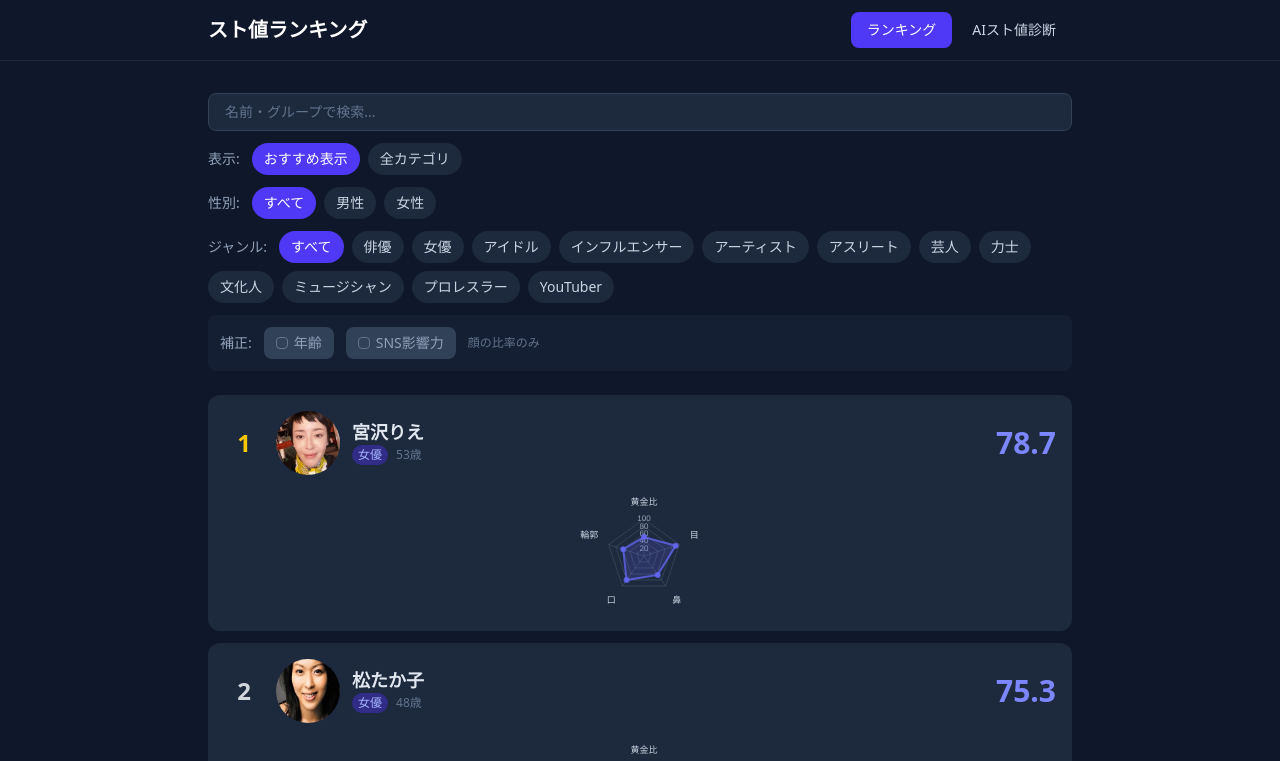
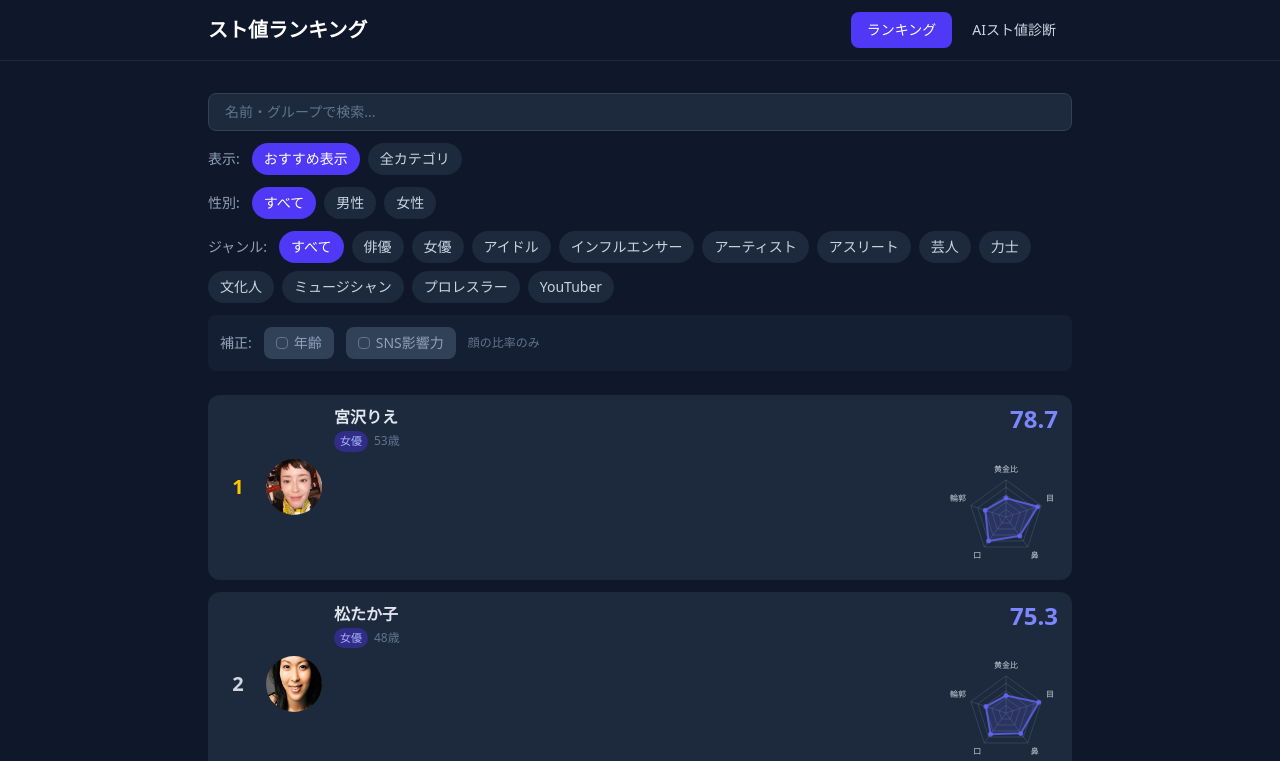
Before and after one commit to jim-auto/charm-ranking-and-lookalike, a React (Vite) app in the folder web/: page / in a window 1280 px wide. Shown: the top 761 px of the page. Built offline with nearby package versions, Linux system fonts and the light colour scheme.

Commit message:
Tighten ranking card layout

```diff
--- a/web/src/components/CelebrityCard.tsx
+++ b/web/src/components/CelebrityCard.tsx
@@ -11,7 +11,7 @@ interface Props {
 }
 
 const categoryLabel: Record<string, string> = {
-  actor: '俳優',
+  actor: '男優',
   actress: '女優',
   idol: 'アイドル',
   influencer: 'インフルエンサー',
@@ -54,50 +54,56 @@ export default function CelebrityCard({
   const hasModifier = useAge || useSns;
 
   return (
-    <div className="bg-slate-800 rounded-xl p-3 sm:p-4">
-      <div className="flex items-center gap-3">
-        <div className={`text-xl sm:text-2xl font-bold w-8 sm:w-10 text-center shrink-0 ${medalColor(rank)}`}>
+    <div className="rounded-xl bg-slate-800 px-3 py-2.5 sm:px-3.5 sm:py-3">
+      <div className="flex items-center gap-2.5 sm:gap-3">
+        <div className={`w-7 shrink-0 text-center text-lg font-bold sm:w-8 sm:text-xl ${medalColor(rank)}`}>
           {rank}
         </div>
 
         <img
           src={celebrity.thumbnail}
           alt={celebrity.name}
-          className="w-12 h-12 sm:w-16 sm:h-16 rounded-full object-cover bg-slate-700 shrink-0"
+          className="h-11 w-11 shrink-0 rounded-full bg-slate-700 object-cover sm:h-14 sm:w-14"
           loading="lazy"
         />
 
-        <div className="flex-1 min-w-0">
-          <h3 className="font-semibold text-base sm:text-lg leading-tight">{celebrity.name}</h3>
-          <div className="flex items-center gap-2 mt-0.5 flex-wrap">
-            <span className="text-xs px-1.5 py-0.5 rounded-full bg-indigo-900 text-indigo-300">
+        <div className="min-w-0 flex-1">
+          <div className="flex items-start justify-between gap-2 sm:gap-3">
+            <div className="min-w-0 flex-1">
+              <h3 className="truncate text-[15px] font-semibold leading-tight sm:text-base">
+                {celebrity.name}
+              </h3>
+              <div className="mt-1 flex flex-wrap items-center gap-x-1.5 gap-y-1">
+                <span className="rounded-full bg-indigo-900 px-1.5 py-0.5 text-[10px] text-indigo-300 sm:text-[11px]">
                   {celebrity.group ?? (categoryLabel[celebrity.category] ?? celebrity.category)}
                 </span>
-            <span className="text-xs text-slate-500">
+                <span className="text-[11px] text-slate-500 sm:text-xs">
                   {celebrity.age != null ? `${celebrity.age}歳` : '年齢不明'}
                 </span>
                 {useSns && (celebrity.totalFollowers ?? 0) > 0 && formatFollowers && (
-              <span className="text-xs text-emerald-400">
+                  <span className="text-[11px] text-emerald-400 sm:text-xs">
                     SNS {formatFollowers(celebrity.totalFollowers!)}
                   </span>
                 )}
               </div>
             </div>
 
-        <div className="text-right shrink-0">
-          <div className="text-indigo-400 text-2xl sm:text-3xl font-bold">
+            <div className="shrink-0 text-right">
+              <div className="text-xl font-bold leading-none text-indigo-400 sm:text-2xl">
                 {displayScore}
               </div>
               {hasModifier && (
-            <div className="text-xs text-slate-500">
-              顔 {rawFaceDeviation}
+                <div className="mt-1 text-[10px] leading-none text-slate-500 sm:text-[11px]">
+                  素点 {rawFaceDeviation}
                 </div>
               )}
             </div>
           </div>
 
-      <div className="flex justify-center mt-3">
-        <ScoreRadar details={celebrity.details} size="sm" />
+          <div className="mt-2 flex items-center justify-end sm:mt-1">
+            <ScoreRadar details={celebrity.details} size="xs" />
+          </div>
+        </div>
       </div>
     </div>
   );
--- a/web/src/components/ScoreRadar.tsx
+++ b/web/src/components/ScoreRadar.tsx
@@ -1,10 +1,10 @@
 import { Component, type ReactNode } from 'react';
 import {
   Chart as ChartJS,
+  Filler,
+  LineElement,
+  PointElement,
   RadialLinearScale,
-  PointElement,
-  LineElement,
-  Filler,
   Tooltip,
 } from 'chart.js';
 import { Radar } from 'react-chartjs-2';
@@ -14,24 +14,31 @@ ChartJS.register(RadialLinearScale, PointElement, LineElement, Filler, Tooltip);
 
 interface Props {
   details: ScoreDetails;
-  size?: 'sm' | 'md';
+  size?: 'xs' | 'sm' | 'md';
 }
 
 const labels = ['黄金比', '目', '鼻', '口', '輪郭'];
-const keys: (keyof ScoreDetails)[] = [
-  'golden_ratio', 'eyes', 'nose', 'mouth', 'contour',
-];
+const keys: (keyof ScoreDetails)[] = ['golden_ratio', 'eyes', 'nose', 'mouth', 'contour'];
 
 class RadarErrorBoundary extends Component<
   { children: ReactNode; fallback: ReactNode },
   { hasError: boolean }
 > {
   state = { hasError: false };
-  static getDerivedStateFromError() { return { hasError: true }; }
-  render() { return this.state.hasError ? this.props.fallback : this.props.children; }
+
+  static getDerivedStateFromError() {
+    return { hasError: true };
+  }
+
+  render() {
+    return this.state.hasError ? this.props.fallback : this.props.children;
+  }
 }
 
 function RadarChart({ details, size = 'md' }: Props) {
+  const isCompact = size === 'xs';
+  const isSmall = size === 'sm';
+
   const data = {
     labels,
     datasets: [
@@ -41,7 +48,7 @@ function RadarChart({ details, size = 'md' }: Props) {
         borderColor: 'rgba(99, 102, 241, 0.8)',
         borderWidth: 2,
         pointBackgroundColor: 'rgba(99, 102, 241, 1)',
-        pointRadius: size === 'sm' ? 2 : 3,
+        pointRadius: isCompact ? 1.5 : isSmall ? 2 : 3,
       },
     ],
   };
@@ -58,11 +65,12 @@ function RadarChart({ details, size = 'md' }: Props) {
           stepSize: 20,
           color: '#94a3b8',
           backdropColor: 'transparent',
-          font: { size: size === 'sm' ? 8 : 10 },
+          display: !isCompact,
+          font: { size: isCompact ? 0 : isSmall ? 8 : 10 },
         },
         pointLabels: {
           color: '#cbd5e1',
-          font: { size: size === 'sm' ? 9 : 12 },
+          font: { size: isCompact ? 8 : isSmall ? 9 : 12 },
         },
         grid: { color: 'rgba(148, 163, 184, 0.2)' },
         angleLines: { color: 'rgba(148, 163, 184, 0.2)' },
@@ -71,7 +79,8 @@ function RadarChart({ details, size = 'md' }: Props) {
     plugins: { legend: { display: false } },
   };
 
-  const wrapperClass = size === 'sm' ? 'w-32 h-32' : 'w-56 h-56';
+  const wrapperClass =
+    size === 'xs' ? 'h-24 w-24 sm:h-28 sm:w-28' : size === 'sm' ? 'h-32 w-32' : 'h-56 w-56';
 
   return (
     <div className={wrapperClass}>
@@ -82,7 +91,7 @@ function RadarChart({ details, size = 'md' }: Props) {
 
 export default function ScoreRadar(props: Props) {
   return (
-    <RadarErrorBoundary fallback={<div className="text-xs text-slate-500">チャート読込エラー</div>}>
+    <RadarErrorBoundary fallback={<div className="text-xs text-slate-500">チャート読み込みエラー</div>}>
       <RadarChart {...props} />
     </RadarErrorBoundary>
   );
--- a/web/src/pages/RankingPage.tsx
+++ b/web/src/pages/RankingPage.tsx
@@ -262,7 +262,7 @@ export default function RankingPage() {
         <div className="text-center py-12 text-slate-400">データがありません</div>
       ) : (
         <>
-          <div className="space-y-3">
+          <div className="space-y-2.5 sm:space-y-3">
             {paged.map((celeb, i) => (
               <CelebrityCard
                 key={celeb.id}
```
Lines whose indentation alone changed are shown as unchanged.
